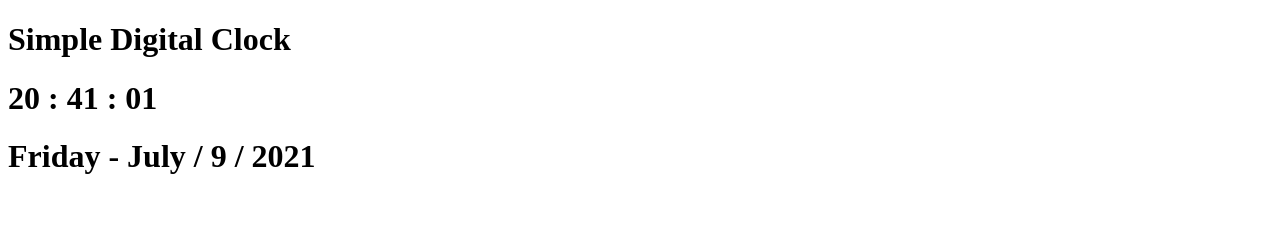
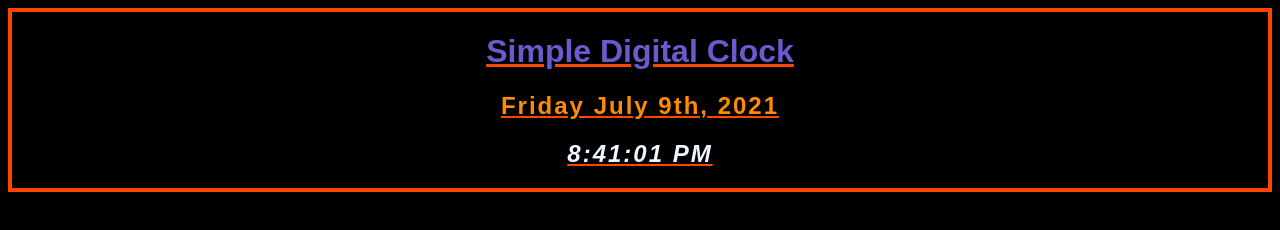
Before and after one commit to Trevorton27/brendonHclockApp, a plain HTML site: page DigitalClock.html in a window 1280 px wide. Drawn offline with Linux system fonts and the light colour scheme.

Commit message:
Add CSS/JS

```diff
--- a/DigitalClock.html
+++ b/DigitalClock.html
@@ -22,6 +22,7 @@
 <!DOCTYPE html>
 <html lang="en">
 <head>
+  <link rel="stylesheet" href="style.css">
   <meta charset="UTF-8">
   <meta http-equiv="X-UA-Compatible" content="IE=edge">
   <meta name="viewport" content="width=device-width, initial-scale=1.0">
@@ -29,56 +30,14 @@
 </head>
 <body>
   <div id="Title">
-    <h1>Simple Digital Clock</h1>
-  </div>
-  <div id="Clock">
-    <h1></h1>
-  </div>
-  <div id="Date">
-    <h1></h1>
+    <h1>Simple Digital Clock
+      <h2 class="date"></h2>
+      <h2 class="time"></h2>
+    </h1>
   </div>
 
-  <script>
-    const date = document.getElementById("Date").getElementsByTagName("h1")[0];
-    const time = document.getElementById("Clock").getElementsByTagName("h1")[0];
-    const months = ["January", "February", "March", "April", "May", "June", "July", "August", "September", "October", "November", "December"];
-    const days = ["Sunday", "Monday", "Tuesday", "Wednesday", "Thursday", "Friday", "Saturday"];
-    var timeAMPM = null;
-    var isMilitary = true;
+  <script src="script.js">
 
-    function updateTime(timeNow, isMilitary) {
-      timeHoursInMilitary = timeNow.getHours().toLocaleString(undefined, {minimumIntegerDigits: 2});
-      timeMinutes = timeNow.getMinutes().toLocaleString(undefined, {minimumIntegerDigits: 2});
-      timeSeconds = timeNow.getSeconds().toLocaleString(undefined, {minimumIntegerDigits: 2});
-
-      if (isMilitary  == false && timeHoursInMilitary > 12) {
-        timeHoursInMilitary = timeHoursInMilitary - 12;
-        timeAMPM = " PM";
-      } else if (isMilitary == false && timeHoursInMilitary <= 12) {
-        timeAMPM = " AM";
-      } else {
-        timeAMPM = "";
-      }
-      timeDisplay = timeHoursInMilitary + " : " + timeMinutes + " : " + timeSeconds + timeAMPM
-      time.innerHTML = timeDisplay;
-    }
-
-    function updateDate(timeNow) {
-      dateMonth = months[timeNow.getMonth()];
-      dateDay = days[timeNow.getDay()];
-      dateDate = timeNow.getDate()
-      dateYear = timeNow.getFullYear();
-      dateDisplay = dateDay + " - " + dateMonth + " / " + dateDate + " / " + dateYear
-      date.innerHTML = dateDisplay
-    }
-
-    function combine(isMilitary) {
-      timeNow = new Date();
-      updateTime(timeNow, isMilitary);
-      updateDate(timeNow);
-    }
-
-    let x = setInterval(combine, 1000, isMilitary);
 
   </script>
 
--- /dev/null
+++ b/script.js
@@ -0,0 +1,80 @@
+const months = [
+"January",
+"February",
+"March",
+"April",
+"May",
+"June",
+"July",
+"August",
+"September",
+"October",
+"November",
+"December"];
+
+const days = [
+  "Sunday",
+  "Monday",
+  "Tuesday",
+  "Wednesday",
+  "Thursday",
+  "Friday",
+  "Saturday"];
+
+var isMilitary = false;
+
+function updateTime(timeNow, isMilitary) {
+  const time = document.getElementById("Title").getElementsByTagName("h2")[1];
+  var timeHoursInMilitary = timeNow.getHours().toLocaleString(undefined, {minimumIntegerDigits: 2});
+  const timeMinutes = timeNow.getMinutes().toLocaleString(undefined, {minimumIntegerDigits: 2});
+  const timeSeconds = timeNow.getSeconds().toLocaleString(undefined, {minimumIntegerDigits: 2});
+
+  if (isMilitary  == false && timeHoursInMilitary > 12) {
+    timeHoursInMilitary = timeHoursInMilitary - 12;
+    timeAMPM = " PM";
+  } else if (isMilitary == false && timeHoursInMilitary <= 12) {
+    timeAMPM = " AM";
+  } else {
+    timeAMPM = "";
+  }
+
+  time.innerHTML = `${timeHoursInMilitary}:${timeMinutes}:${timeSeconds}${timeAMPM}`;
+}
+
+function updateDate(timeNow) {
+  const date = document.getElementById("Title").getElementsByTagName("h2")[0];
+  const dateMonth = months[timeNow.getMonth()];
+  const dateDay = days[timeNow.getDay()];
+  const dateDate = timeNow.getDate();
+  const dateYear = timeNow.getFullYear();
+
+  date.innerHTML = `${dateDay} ${dateMonth} ${dateSuffix(dateDate)}, ${dateYear}`;
+  }
+
+function dateSuffix(x) {
+  suffix = ["st", 'nd', 'rd', 'th'];
+  lastDigit = x.toString().split('').pop();
+
+  if (x > 10 && x < 20) {
+    x = x + suffix[3];
+  } else if (lastDigit == 1) {
+    x = x + suffix[0];
+  } else if (lastDigit == 2) {
+    x = x + suffix[1];
+  } else if (lastDigit == 3) {
+    x = x + suffix[2];
+  } else {
+    x = x + suffix[3];
+  }
+
+  return x;
+}
+
+function combine(isMilitary) {
+  timeNow = new Date();
+  updateTime(timeNow, isMilitary);
+  updateDate(timeNow);
+}
+
+combine();
+setInterval(combine, 1000, isMilitary);
--- /dev/null
+++ b/style.css
@@ -0,0 +1,28 @@
+body {
+  background-color: black;
+}
+
+div {
+  color: orangered;
+  text-decoration: underline;
+  font-family: Arial, Helvetica, sans-serif;
+  text-align: center;
+  border-width: 4px;
+  border-style: solid;
+}
+h1 {
+  color: slateblue;
+
+}
+h2{
+  letter-spacing: 2px;
+  color:aliceblue
+}
+
+h2.date {
+  color: darkorange;
+}
+
+h2.time {
+  font-style: italic;
+}
```
